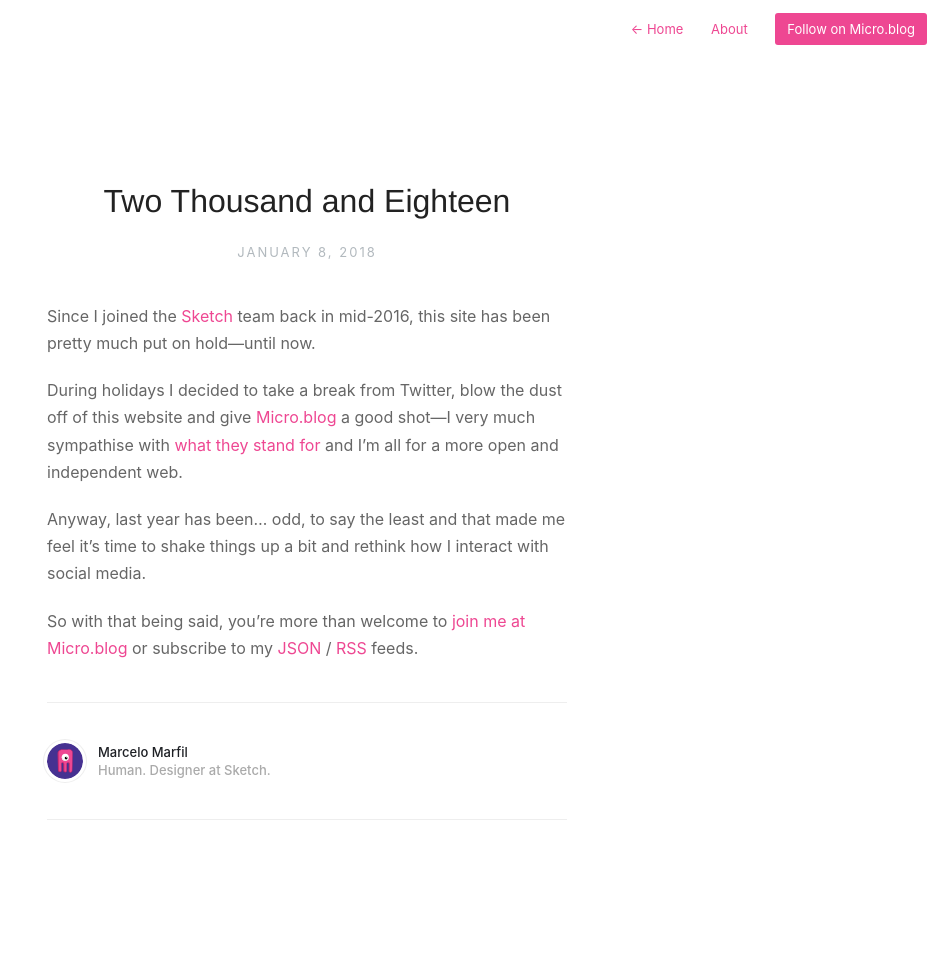
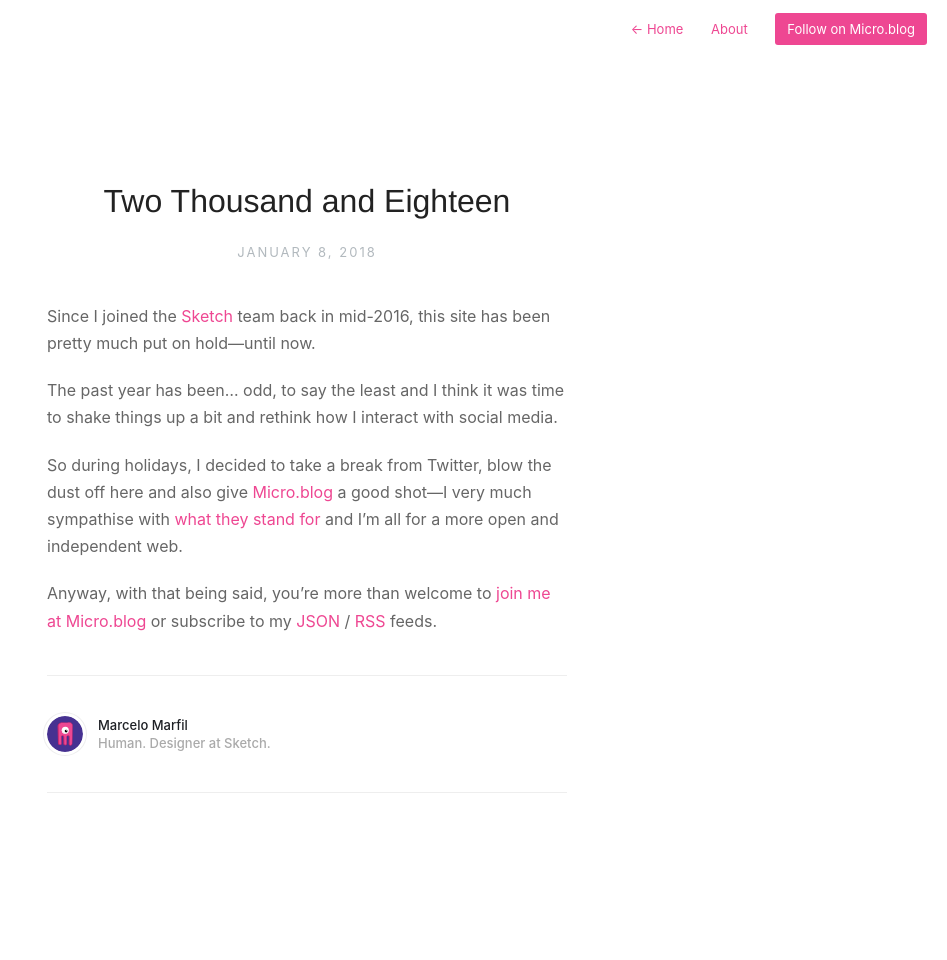
Before and after one commit to lifeinoppo/netlify, a Jekyll site: the page built from _posts/2018-01-08-two-thousand-and-eighteen.markdown, in a window 1280 px wide. Shown: the whole page, without its empty margins (333-1280 px from the left). Built offline with Jekyll 4.4.1, drawn with Linux system fonts in a browser that asks for light colours; after the commit the page ends 933 px from its top, so only the background shows below that.

Commit message:
more edits

```diff
--- a/_posts/2018-01-08-two-thousand-and-eighteen.markdown
+++ b/_posts/2018-01-08-two-thousand-and-eighteen.markdown
@@ -5,8 +5,8 @@
 
 Since I joined the [Sketch](https://sketchapp.com/) team back in mid-2016, this site has been pretty much put on hold—until now.
 
-During holidays I decided to take a break from Twitter, blow the dust off of this website and give [Micro.blog](https://micro.blog/) a good shot—I very much sympathise with [what they stand for](http://help.micro.blog/2015/why-i-created-this/) and I'm all for a more open and independent web.
+The past year has been… odd, to say the least and I think it was time to shake things up a bit and rethink how I interact with social media.
 
-Anyway, last year has been… odd, to say the least and that made me feel it's time to shake things up a bit and rethink how I interact with social media.
+So during holidays, I decided to take a break from Twitter, blow the dust off here and also give [Micro.blog](https://micro.blog/) a good shot—I very much sympathise with [what they stand for](http://help.micro.blog/2015/why-i-created-this/) and I'm all for a more open and independent web.
 
-So with that being said, you're more than welcome to [join me at Micro.blog](https://micro.blog/mmarfil) or subscribe to my [JSON](https://mmarfil.com/feed.json) / [RSS](https://mmarfil.com/feed.xml) feeds.
+Anyway, with that being said, you're more than welcome to [join me at Micro.blog](https://micro.blog/mmarfil) or subscribe to my [JSON](https://mmarfil.com/feed.json) / [RSS](https://mmarfil.com/feed.xml) feeds.
```
